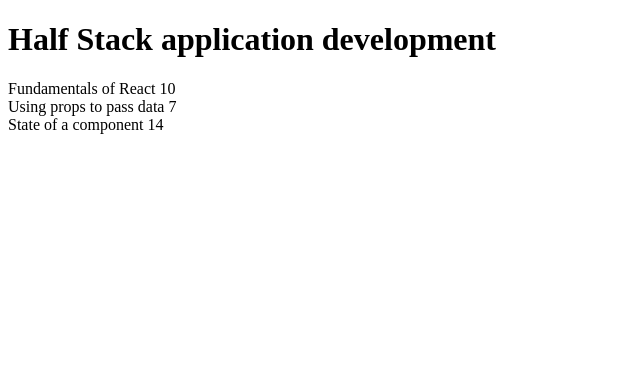
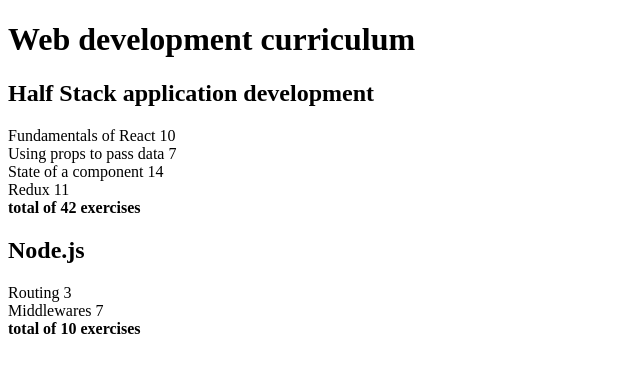
Before and after one commit to Barnab1/Full-Stack-Open, a React (Vite) app in the folder part2/: page / in a window 1280 px wide. Shown: the top 372 px of the page, without its empty margins (0-640 px from the left). Built offline with nearby package versions, Linux system fonts and the light colour scheme.

Commit message:
Work until exercise 2.9

```diff
--- a/part2/src/App.jsx
+++ b/part2/src/App.jsx
@@ -1,15 +1,31 @@
-const Header = ({courseName}) => <h1>{courseName}</h1>
+const Header = ({courseName}) => <h2>{courseName}</h2>
 
 const Course = ({course})=>{
   return (
     <div>
-      <Header courseName={course.name}/>
-      <Content parts = {course.parts}/>
+      <h1>Web development curriculum</h1>
+      <div>
+            <Header courseName={course[0].name}/>
+            <Content parts = {course[0].parts}/>
+            <Total parts = {course[0].parts}/>
+      </div>
+      <div>
+          <Header courseName={course[1].name}/>
+          <Content parts = {course[1].parts}/>
+          <Total parts = {course[1].parts}/>
+      </div>
+
     </div>
   )
 }
 
-//const Total = (props) => <p>Number of exercises {props.total}</p>
+const Total = ({parts}) => {
+  let total = parts.reduce(( sum,part)=>sum + part.exercises,0)
+
+  return (
+    <strong>total of {total} exercises</strong>
+  )
+}
 const Part = ({part})=>{
   return (
         <div>
@@ -31,7 +47,8 @@
 }
 
 const App = () => {
-  const course = {
+  const course = [
+    {
     name: 'Half Stack application development',
     parts: [
       {
@@ -49,8 +66,34 @@
         exercises: 14,
         id:3
       },
-    ],
+      {
+          name: 'Redux',
+          exercises: 11,
+          id: 4
+      }
+
+    ]
+  },
+  {
+      name: 'Node.js',
+      id: 2,
+      parts: [
+        {
+          name: 'Routing',
+          exercises: 3,
+          id: 1
+        },
+        {
+          name: 'Middlewares',
+          exercises: 7,
+          id: 2
+        }
+      ]
   }
+
+
+
+  ]
 
   return <Course course={course}/>
 }
```
